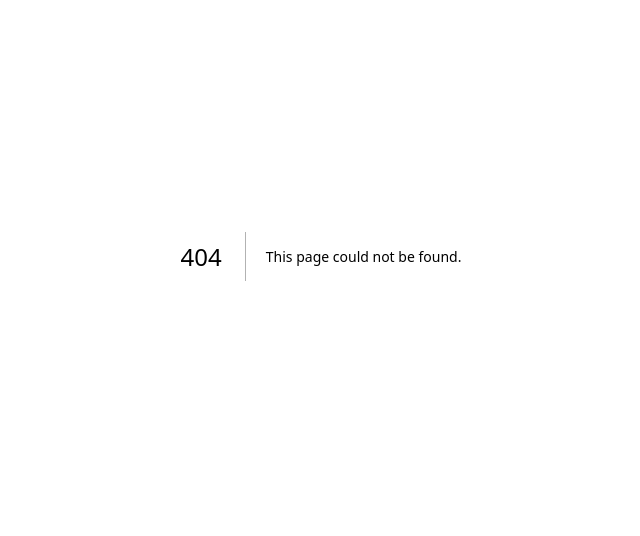
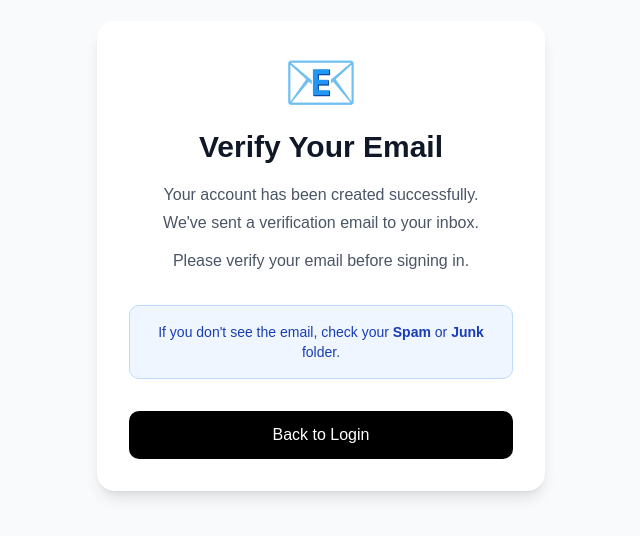
Before and after one commit to innovativecoder1267/coaching-hub-, a Next.js app: page /verifypage in a window 1280 px wide. Before the commit this address had no page. Shown: the part 144-680 px from the top of the page, without its empty margins (319-959 px from the left). Built offline with nearby package versions, Linux system fonts and the light colour scheme.

Commit message:
Add files via upload

```diff
--- /dev/null
+++ b/app/verifypage/page.tsx
@@ -0,0 +1,39 @@
+"use client"
+
+export default function VerifyEmailPage() {
+  return (
+    <div className="min-h-screen flex items-center justify-center bg-gray-50 px-6">
+      <div className="w-full max-w-md rounded-2xl bg-white shadow-lg p-8 text-center">
+        <div className="text-6xl mb-4">📧</div>
+
+        <h1 className="text-3xl font-bold text-gray-900">
+          Verify Your Email
+        </h1>
+
+        <p className="mt-4 text-gray-600 leading-7">
+          Your account has been created successfully.
+          <br />
+          We've sent a verification email to your inbox.
+        </p>
+
+        <p className="mt-3 text-gray-600">
+          Please verify your email before signing in.
+        </p>
+
+        <div className="mt-8 rounded-lg bg-blue-50 border border-blue-200 p-4">
+          <p className="text-sm text-blue-800">
+            If you don't see the email, check your <strong>Spam</strong> or{" "}
+            <strong>Junk</strong> folder.
+          </p>
+        </div>
+
+        <button
+          onClick={() => (window.location.href = "/login")}
+          className="mt-8 w-full rounded-lg bg-black px-4 py-3 text-white font-medium hover:bg-gray-800 transition"
+        >
+          Back to Login
+        </button>
+      </div>
+    </div>
+  );
+}
```
